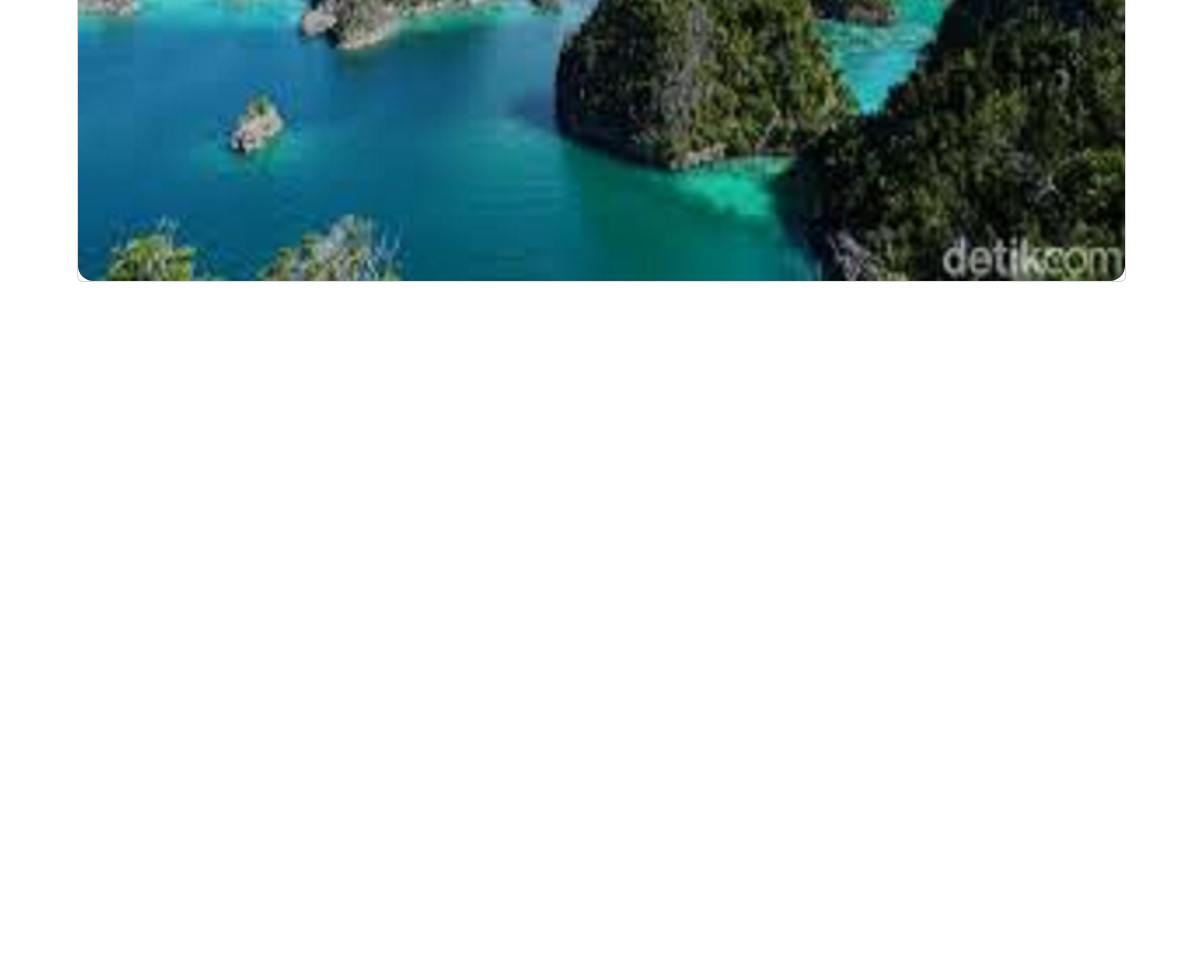
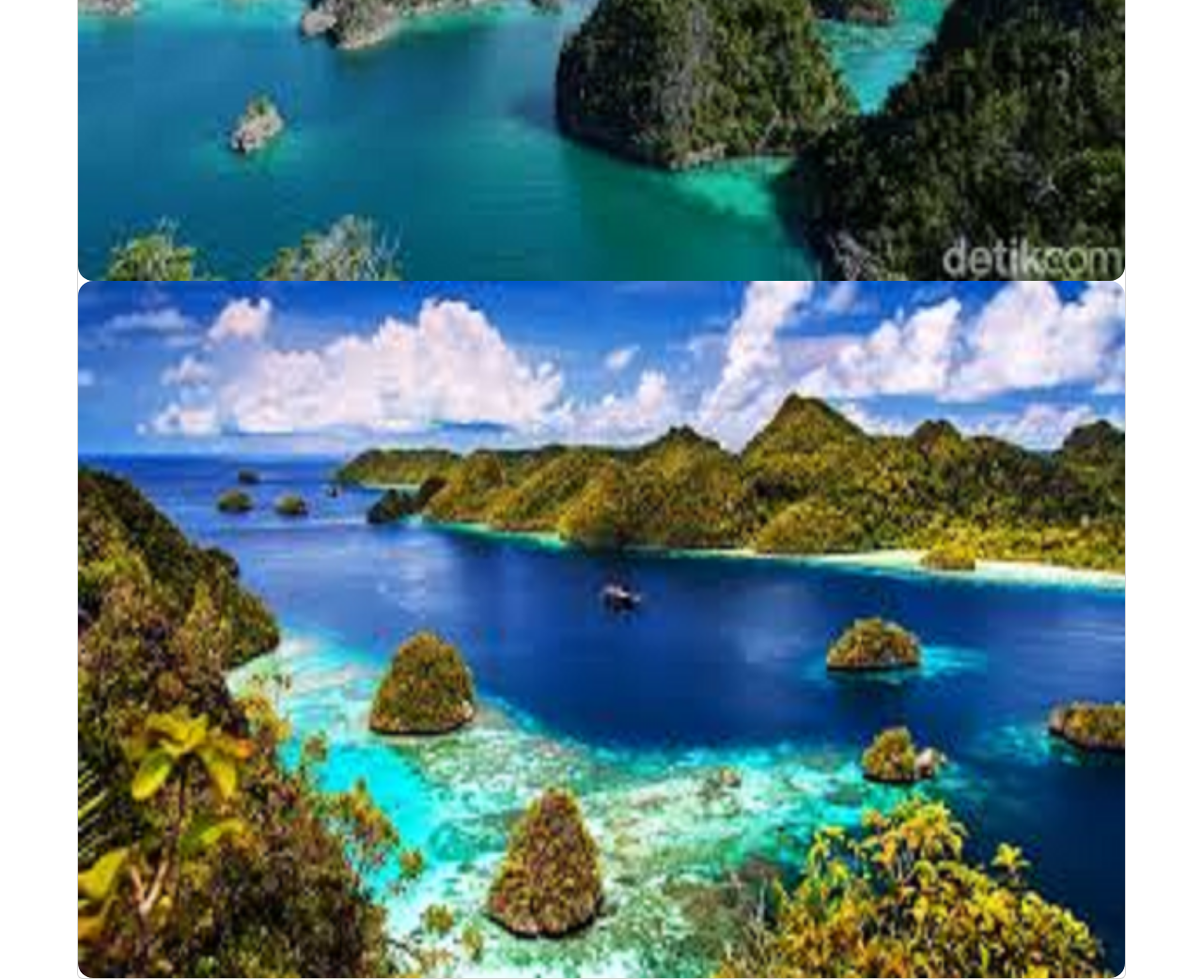
Before and after one commit to bogoronline/bogoronline.github.io, a plain HTML site: page index.html in a window 1280 px wide. Shown: the part 501-1543 px from the top of the page at 94% size. Before the commit the page ends 801 px from the top, so only its background shows below. Drawn offline with nearby package versions, Linux system fonts and the light colour scheme.

Commit message:
Update index.html

```diff
--- a/index.html
+++ b/index.html
@@ -11,6 +11,7 @@
 <div class="card">
 <h1>Info Jual Beli di Bogor dan sekitarnya</h1>
 <img style="border-radius:1em;" src="github101.png"/>
+  <img style="border-radius:1em;" src="github102.png"/>
 </div>
 </div>
 </body>
```
